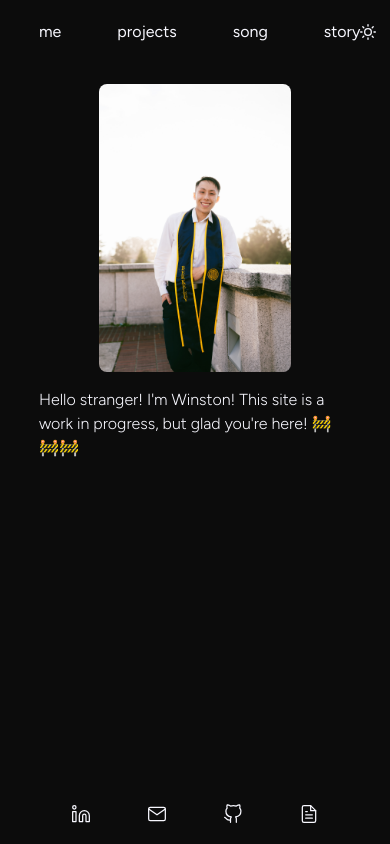
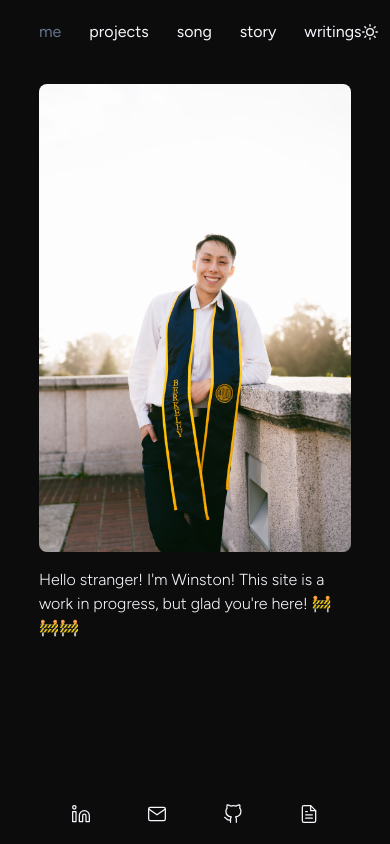
Before and after one commit to winston-edwin-chiong/personal-website, a Next.js app: page / in a window 390 px wide. Built offline with nearby package versions, Linux system fonts and the light colour scheme.

Commit message:
fix height sizing, add some more styles

```diff
--- /dev/null
+++ b/public/projects.json
@@ -0,0 +1,14 @@
+{
+  "projects": [
+    {
+      "name": "Project A",
+      "description": "Description of Project A",
+      "url": "https://example.com/project-a"
+    },
+    {
+      "name": "Project B",
+      "description": "Description of Project B",
+      "url": "https://example.com/project-b"
+    }
+  ]
+}
--- a/src/app/layout.tsx
+++ b/src/app/layout.tsx
@@ -33,8 +33,8 @@ export default function RootLayout({
           enableSystem
           disableTransitionOnChange
         >
-          <main className="flex h-screen flex-col items-center p-5 lg:p-15 xl:p-20">
-            <div className="flex h-full w-[80vw] flex-col sm:w-[65vw] md:w-[55vw] lg:w-[50vw] xl:w-[40vw]">
+          <main className="flex min-h-screen flex-col items-center p-5 lg:p-15 xl:p-20">
+            <div className="flex h-full w-[80vw] flex-grow flex-col sm:w-[65vw] md:w-[55vw] lg:w-[50vw] xl:w-[40vw]">
               <Header />
               <div className="my-10 flex flex-grow flex-col items-center sm:my-8 md:my-6 md:justify-center">
                 {children}
--- a/src/app/page.tsx
+++ b/src/app/page.tsx
@@ -18,7 +18,7 @@ export default function Home() {
           }
         </div>
       </div>
-      <div className="order-1 mx-15 aspect-auto lg:order-2 lg:mx-0">
+      <div className="order-1 aspect-auto md:mx-15 lg:order-2 lg:mx-0">
         <Image
           src={theme === "light" ? me2 : me}
           className="rounded-lg"
--- a/src/app/projects/page.tsx
+++ b/src/app/projects/page.tsx
@@ -1,3 +1,7 @@
 export default function Projects() {
   return <div>PROJECTS</div>;
 }
+
+function Project() {
+  return <></>;
+}
--- /dev/null
+++ b/src/app/writings/page.tsx
@@ -0,0 +1,3 @@
+export default function Writings() {
+  return <div>WRITINGS</div>;
+}
--- a/src/components/footer.tsx
+++ b/src/components/footer.tsx
@@ -10,7 +10,12 @@ export default function Footer() {
       >
         <FiLinkedin strokeWidth={1.5} size={20} />
       </Link>
-      <FiMail strokeWidth={1.5} className="mx-5" size={20} />
+      <Link
+        href="mailto:winstonchiong@berkeley.edu"
+        className="mx-5 transition-colors duration-200 ease-in-out hover:text-lime-400"
+      >
+        <FiMail strokeWidth={1.5} size={20} />
+      </Link>
       <Link
         href="https://www.github.com/winston-edwin-chiong"
         target="_blank"
--- a/src/components/header.tsx
+++ b/src/components/header.tsx
@@ -1,5 +1,9 @@
+"use client";
+
 import Link from "next/link";
 import ThemeToggle from "./theme-toggle";
+import { usePathname } from "next/navigation";
+import { cn } from "@/lib/utils";
 
 export default function Header() {
   const links = [
@@ -7,23 +11,30 @@ export default function Header() {
     { href: "/projects", label: "Projects" },
     { href: "/song", label: "Song" },
     { href: "/story", label: "Story" },
+    { href: "/writings", label: "Writings" },
   ];
   const lastLinkIdx = links.length - 1;
+  const pathName = usePathname();
 
   return (
     <header className="flex h-max w-full items-center justify-between">
-      <div className="flex gap-4 lowercase">
+      <div className="flex gap-2 lowercase md:gap-4">
         {links.map((link, i) => (
           <Link
             key={link.label}
             href={link.href}
-            className={`${i == 0 ? "mr-5" : i == lastLinkIdx ? "ml-5" : "mx-5"} decoration-lime-500 decoration-2 underline-offset-4 transition-colors duration-200 ease-in-out hover:underline`}
+            className={cn(
+              `${i == 0 ? "mr-2.5 md:mr-5" : i == lastLinkIdx ? "ml-2.5 md:ml-5" : "mx-2.5 md:mx-5"} transition-colors duration-200 ease-in-out hover:text-slate-500`,
+              pathName === link.href ? "text-slate-500" : "",
+            )}
           >
             {link.label}
           </Link>
         ))}
       </div>
-      <ThemeToggle />
+      <div className="flex h-full items-center justify-center">
+        <ThemeToggle />
+      </div>
     </header>
   );
 }
--- a/src/components/theme-toggle.tsx
+++ b/src/components/theme-toggle.tsx
@@ -1,5 +1,6 @@
 "use client";
 
+import { cn } from "@/lib/utils";
 import { useTheme } from "next-themes";
 import { FiSun, FiMoon } from "react-icons/fi";
 
@@ -8,11 +9,17 @@ export default function ThemeToggle() {
   return (
     <div>
       <FiMoon
-        className={`${theme === "dark" ? "hidden" : "block"}`}
+        className={cn(
+          `${theme === "dark" ? "hidden" : "block"}`,
+          "transition-colors duration-200 ease-in-out hover:text-slate-500",
+        )}
         onClick={() => setTheme(theme === "dark" ? "light" : "dark")}
       />
       <FiSun
-        className={`${theme === "dark" ? "block" : "hidden"}`}
+        className={cn(
+          `${theme === "dark" ? "block" : "hidden"}`,
+          "transition-colors duration-200 ease-in-out hover:text-yellow-500",
+        )}
         onClick={() => setTheme(theme === "dark" ? "light" : "dark")}
       />
     </div>
```
